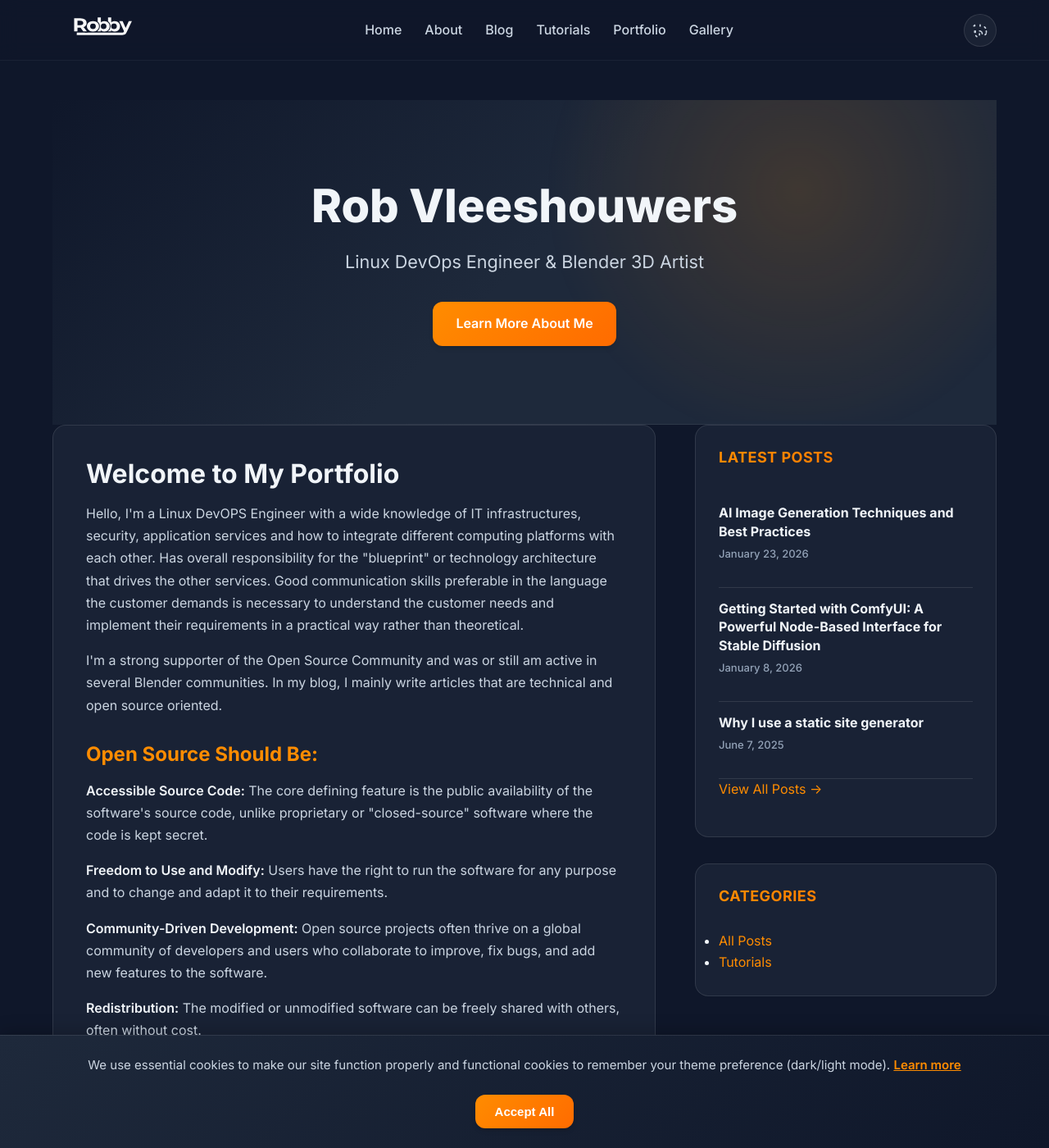
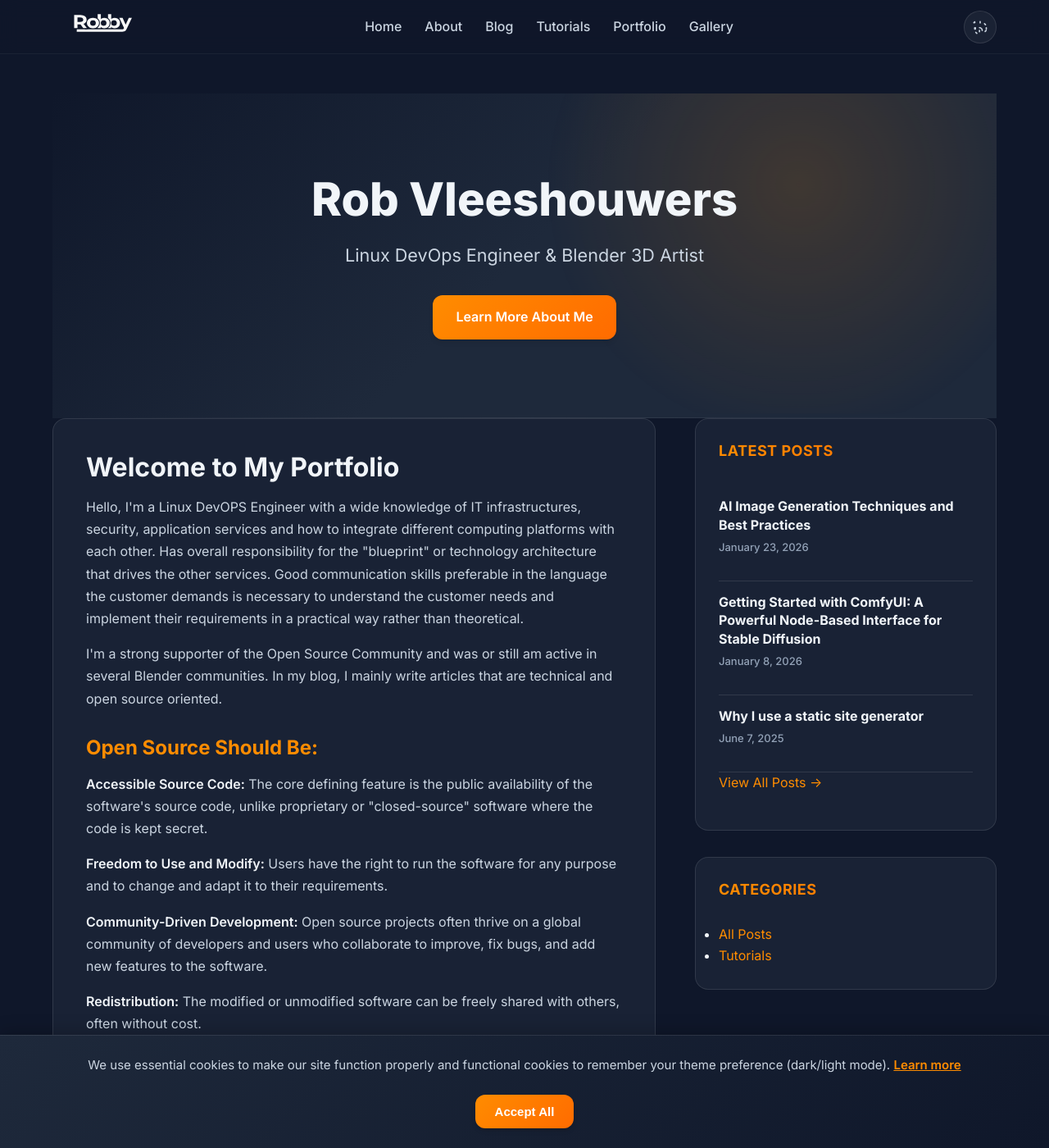
Before and after one commit to robvlees/robvlees.github.io, a Jekyll site: the page built from index.md, in a window 1280 px wide and 1400 px high. Shown: the whole window at 82% size. Built offline with Jekyll 4.4.1, drawn with Linux system fonts in a browser that asks for light colours.

Commit message:
Adjust header padding for improved layout consistency

```diff
--- a/assets/css/style.css
+++ b/assets/css/style.css
@@ -119,7 +119,7 @@ em {
   backdrop-filter: blur(12px);
   -webkit-backdrop-filter: blur(12px);
   border-bottom: 1px solid rgba(255, 255, 255, 0.05);
-  padding: 1rem 0;
+  padding: 0.75rem 0;
   position: sticky;
   top: 0;
   z-index: 1000;
```
